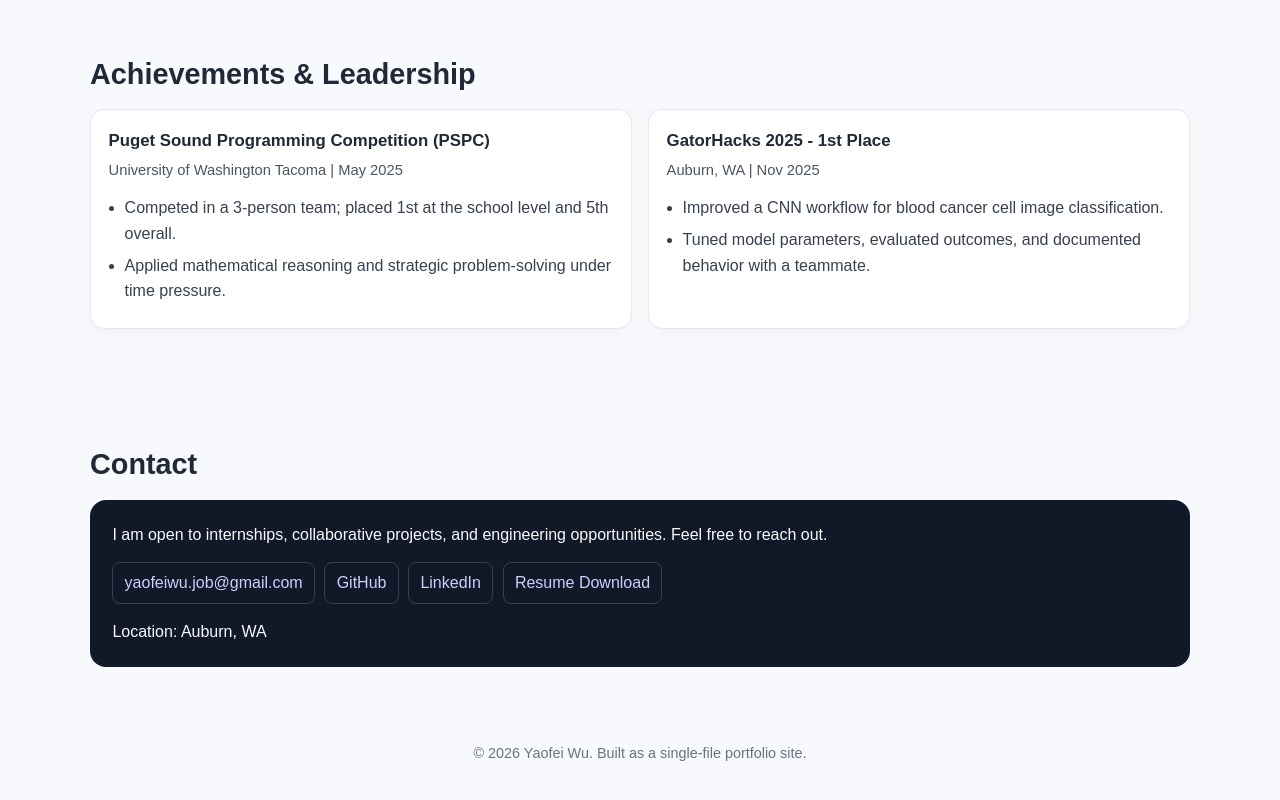
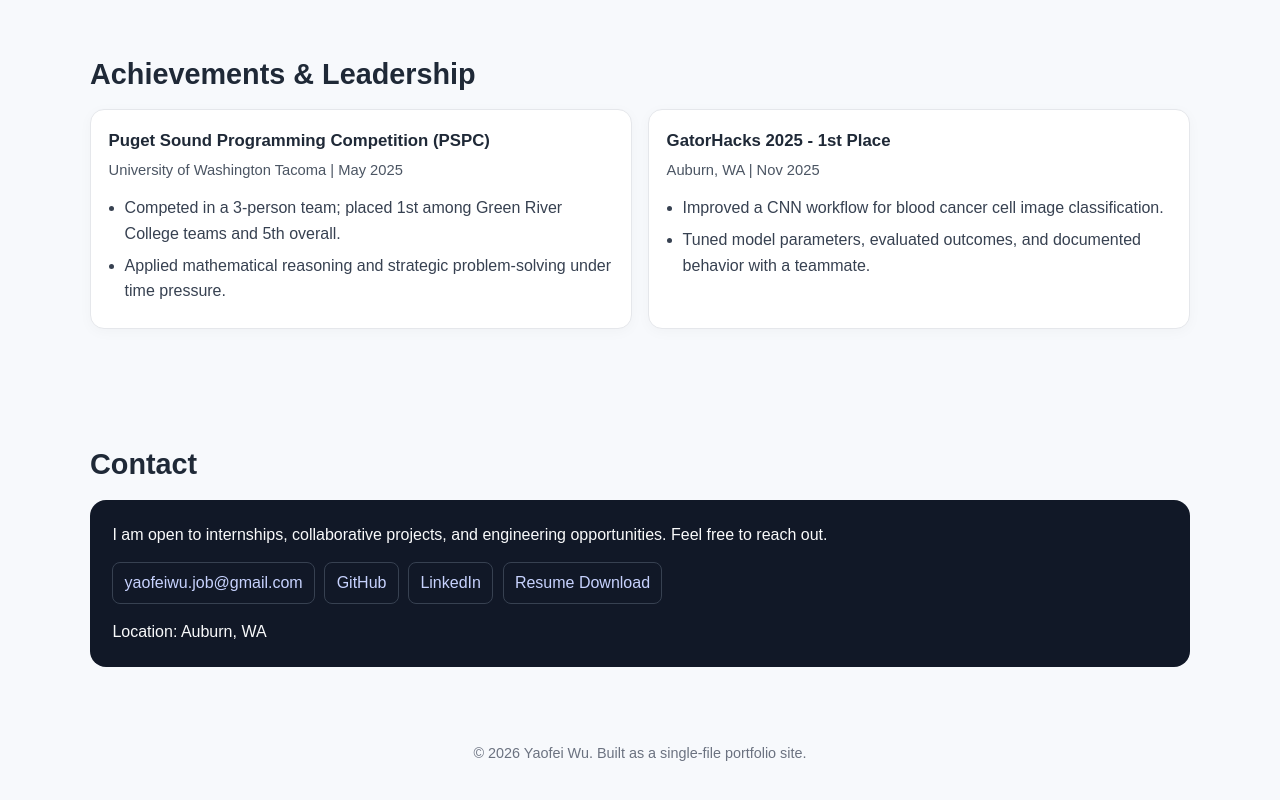
Before and after one commit to stephanie313/personal-profolio, a plain HTML site: page index.html in a window 1280 px wide. Shown: the part 3832-4632 px from the top of the page. Drawn offline with Linux system fonts and the light colour scheme.

Commit message:
Add files via upload

```diff
--- a/index.html
+++ b/index.html
@@ -506,7 +506,7 @@
           <h3>Puget Sound Programming Competition (PSPC)</h3>
           <p class="meta">University of Washington Tacoma | May 2025</p>
           <ul>
-            <li>Competed in a 3-person team; placed 1st at the school level and 5th overall.</li>
+            <li>Competed in a 3-person team; placed 1st among Green River College teams and 5th overall.</li>
             <li>Applied mathematical reasoning and strategic problem-solving under time pressure.</li>
           </ul>
         </article>
```
